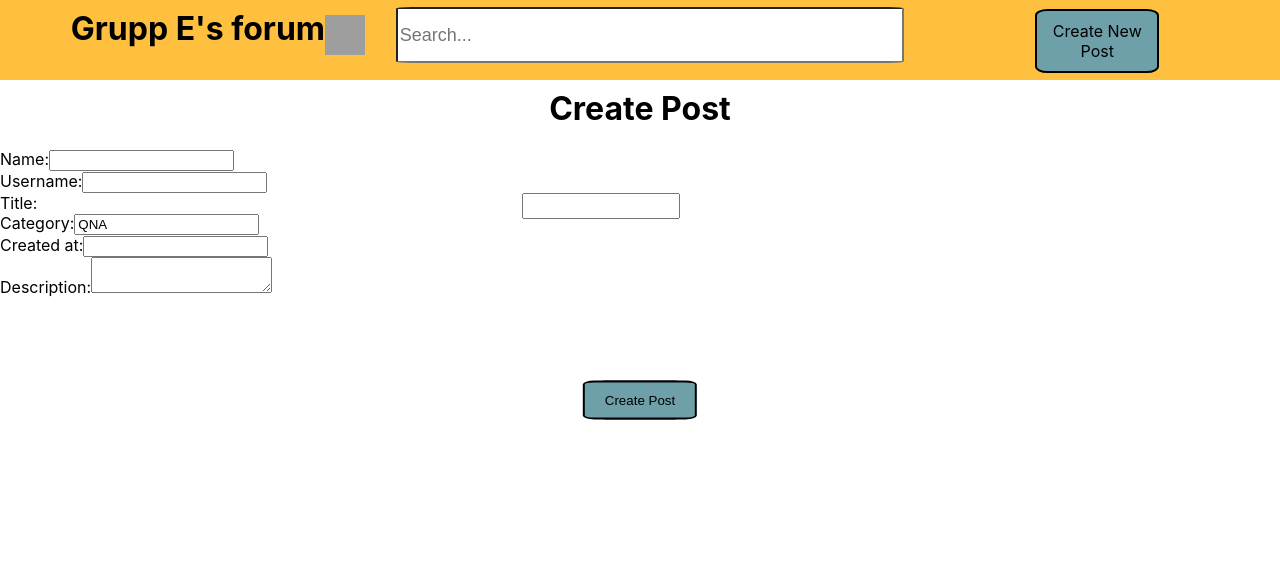
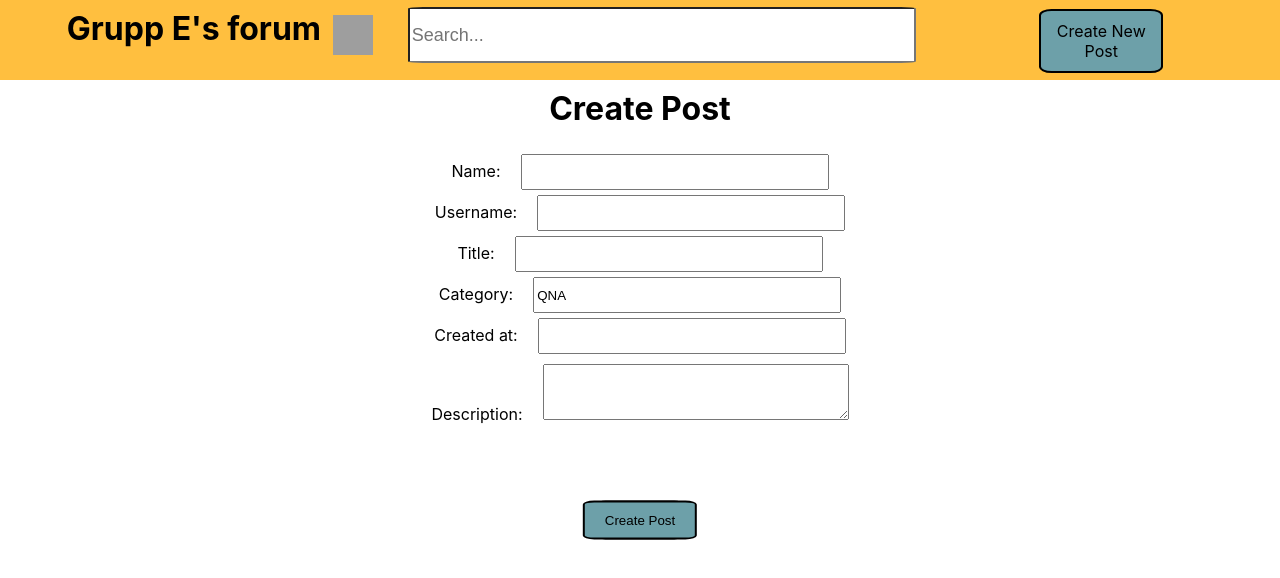
Before and after one commit to Kamechan98/Gruppuppgift-TypeScript, a React (Create React App) app: page / in a window 1280 px wide. Shown: the top 578 px of the page. Built offline with nearby package versions, Linux system fonts and the light colour scheme; grey boxes are pictures that could not be loaded.

Commit message:
finslipade stylingen lite

```diff
--- a/src/index.css
+++ b/src/index.css
@@ -77,7 +77,7 @@ button {
   border-radius: 10%;
   border: solid 2px black;
   position: absolute;
-  top: 50%;
+  top: 65%;
   left: 50%;
   transform: translate(-50%, -50%);
 }
@@ -90,12 +90,11 @@ button {
   margin-top: 30px;
 }
 
-#title {
-  position: absolute;
+/* #title {
+  /* position: absolute;
   right: 600px;
-  width: 150px;
-  height: 20px;
-}
+  width: 150px; */
+/* } */
 
 #contentText {
   position: absolute;
@@ -111,3 +110,30 @@ button {
   width: 150px;
   height: 20px;
 }
+
+input {
+  height: 30px;
+  width: 300px;
+  margin-left: 20px;
+  margin-top: 5px;
+}
+
+textarea {
+  height: 50px;
+  width: 300px;
+  margin-left: 20px;
+  margin-top: 10px;
+}
+
+form {
+  display: flex;
+  align-items: center;
+  flex-direction: column;
+}
+
+.post-list {
+  margin-top: 80px;
+  display: flex;
+  align-items: center;
+  flex-direction:column
+}
```
